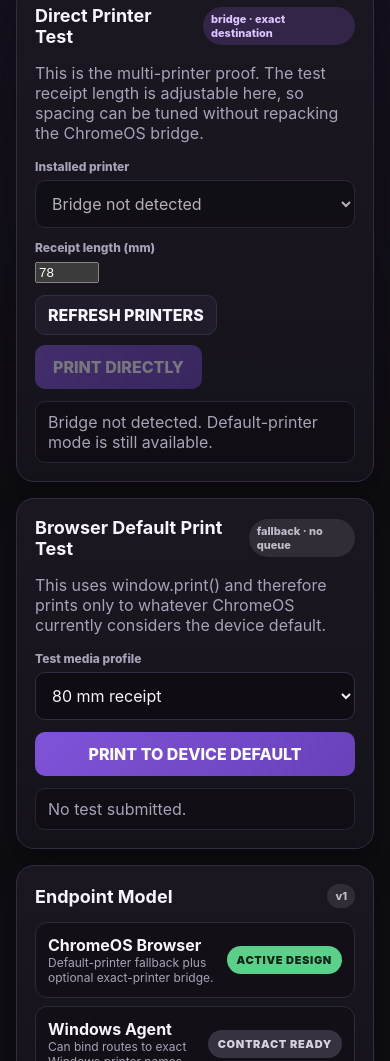
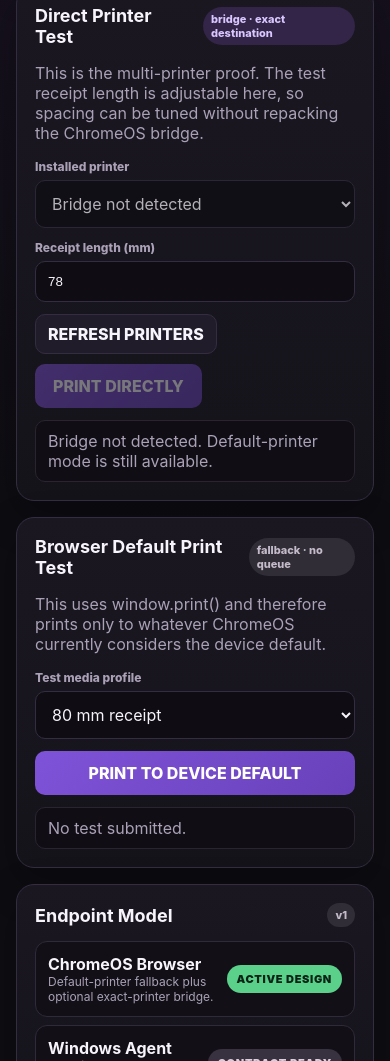
Before and after one commit to joe4816/printhub, a browser extension: page index.html in a window 390 px wide. Shown: the part 816-1877 px from the top of the page. Drawn offline with Linux system fonts and the light colour scheme.

Commit message:
Style adjustable receipt length control

```diff
--- a/styles.css
+++ b/styles.css
@@ -46,9 +46,10 @@
 .note{line-height:1.5;margin:14px 0 0}
 .test-row{display:grid;grid-template-columns:minmax(240px,1fr) auto;gap:12px;align-items:end;margin-top:16px}
 .bridge-row{grid-template-columns:minmax(300px,1fr) auto}
+.bridge-controls{grid-template-columns:minmax(280px,1fr) minmax(150px,190px) auto}
 .button-row{display:flex;gap:10px;flex-wrap:wrap}
 label span{display:block;color:var(--muted);font-size:12px;font-weight:800;margin-bottom:6px}
-select{width:100%;background:#0f0d13;color:var(--ink);border:1px solid var(--line);border-radius:10px;padding:12px}
+select,input[type=number]{width:100%;background:#0f0d13;color:var(--ink);border:1px solid var(--line);border-radius:10px;padding:12px}
 .result{margin-top:12px;padding:10px 12px;border-radius:10px;background:#100e14;border:1px solid #2a2431}
 .source-row,.endpoint-row{display:flex;align-items:center;justify-content:space-between;gap:12px;padding:12px;border:1px solid #302939;border-radius:12px;background:#121016}
 .endpoint-row+.endpoint-row{margin-top:8px}
@@ -64,7 +65,7 @@
 @media(max-width:820px){
   .route-demo{grid-template-columns:1fr}
   .route-arrow{transform:rotate(90deg)}
-  .bridge-row{grid-template-columns:1fr}
+  .bridge-row,.bridge-controls{grid-template-columns:1fr}
 }
 @media(max-width:720px){
   .shell{padding:16px}
```
